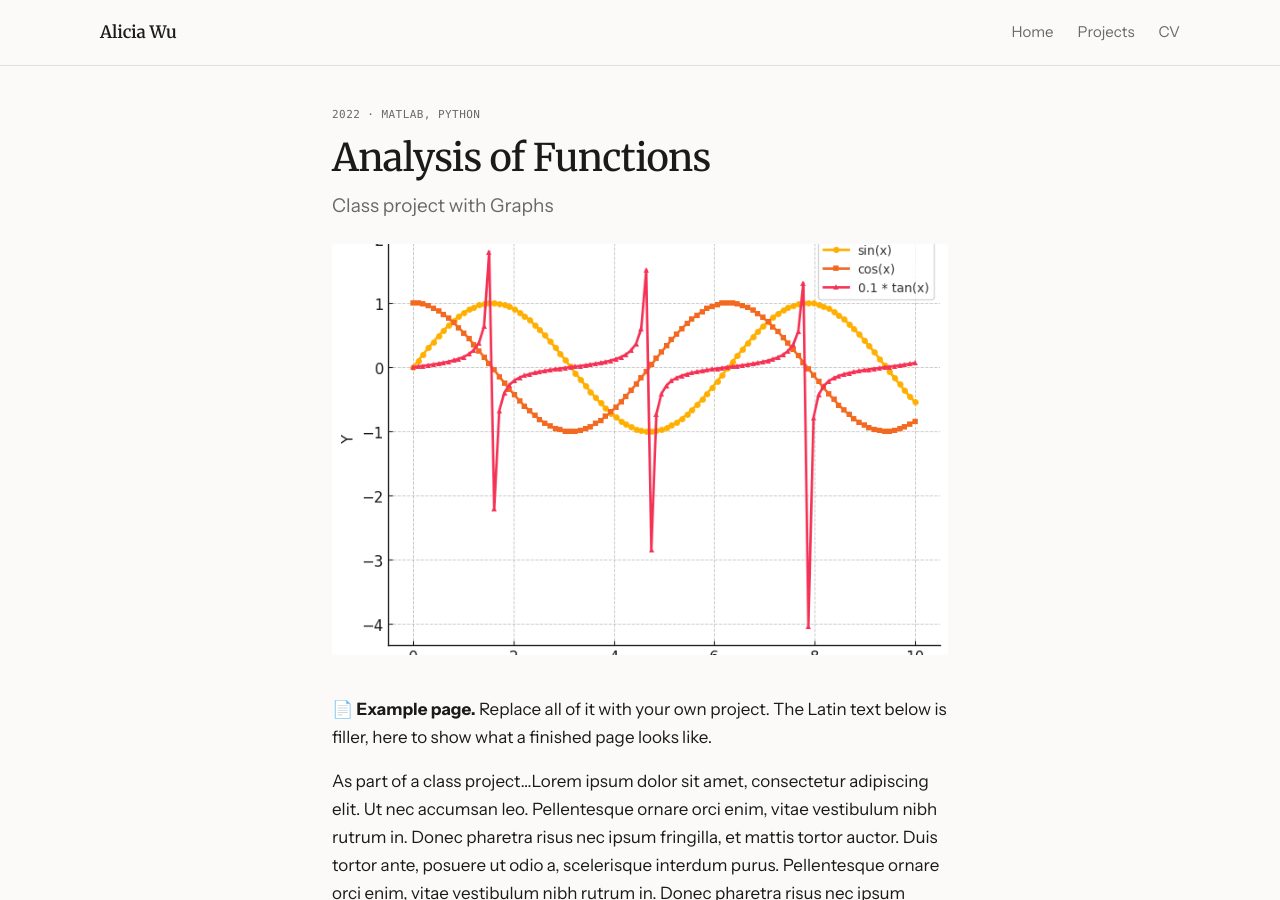
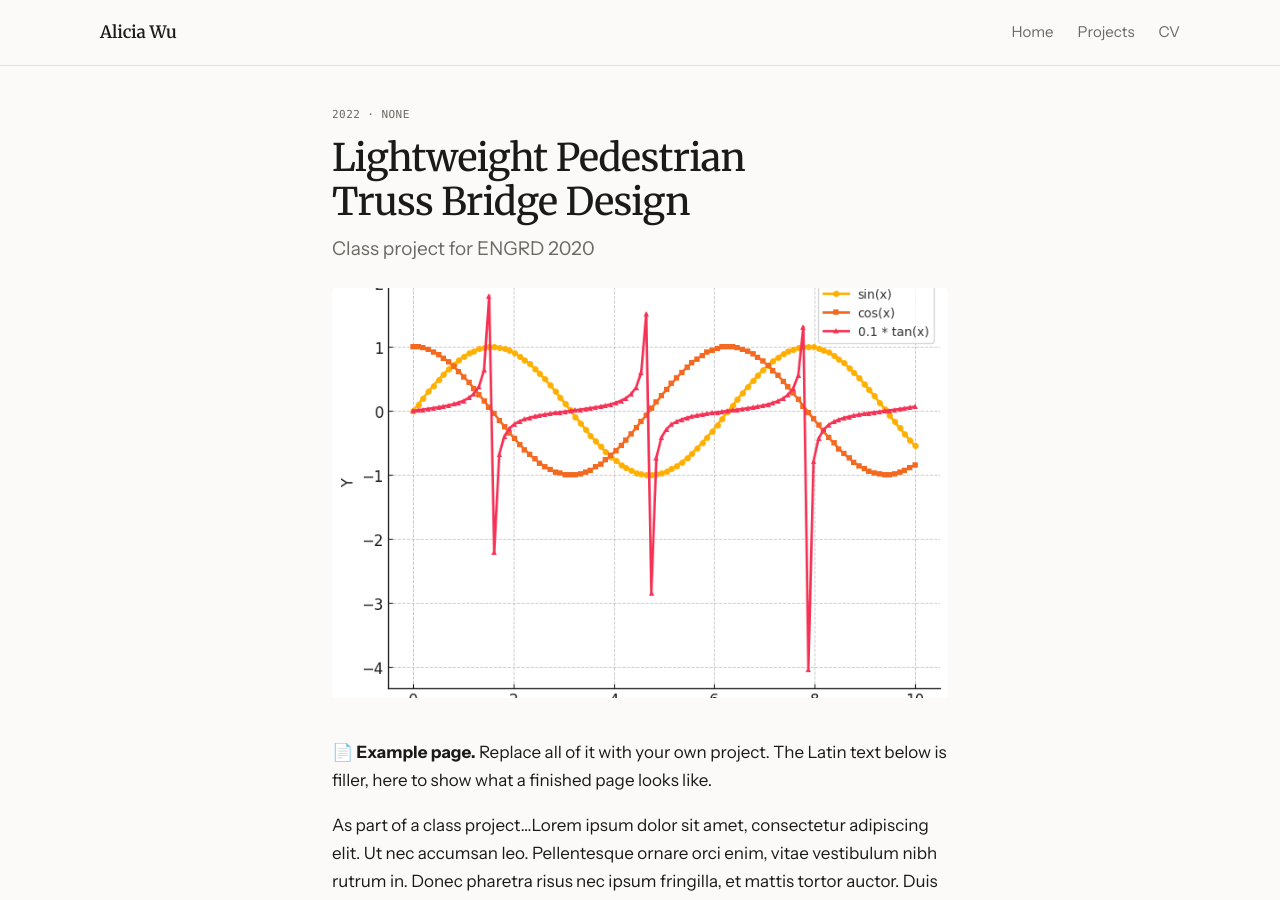
Before and after one commit to aj686-bot/portfolio, a Jekyll site: the page built from _projects/2022-trig-analysis.md, in a window 1280 px wide and 900 px high. Built offline with Jekyll 4.4.1, drawn with Linux system fonts in a browser that asks for light colours.

Commit message:
Update 2022-trig-analysis.md

```diff
--- a/_projects/2022-trig-analysis.md
+++ b/_projects/2022-trig-analysis.md
@@ -1,11 +1,10 @@
 ---
 layout: project
-title: Analysis of Functions
-description: Class project with Graphs
+title: Lightweight Pedestrian Truss Bridge Design
+description: Class project for ENGRD 2020
 technologies:
-  - MATLAB
-  - Python
-featured: false   # change to true to always show this project on your home page
+  - None
+featured: true   # change to true to always show this project on your home page
 image: /assets/images/function-graph.png
 imagealt: Line plot titled "Analysis of Standard Functions" showing sin(x), cos(x) and 0.1*tan(x) for x from 0 to 10
 ---
```
